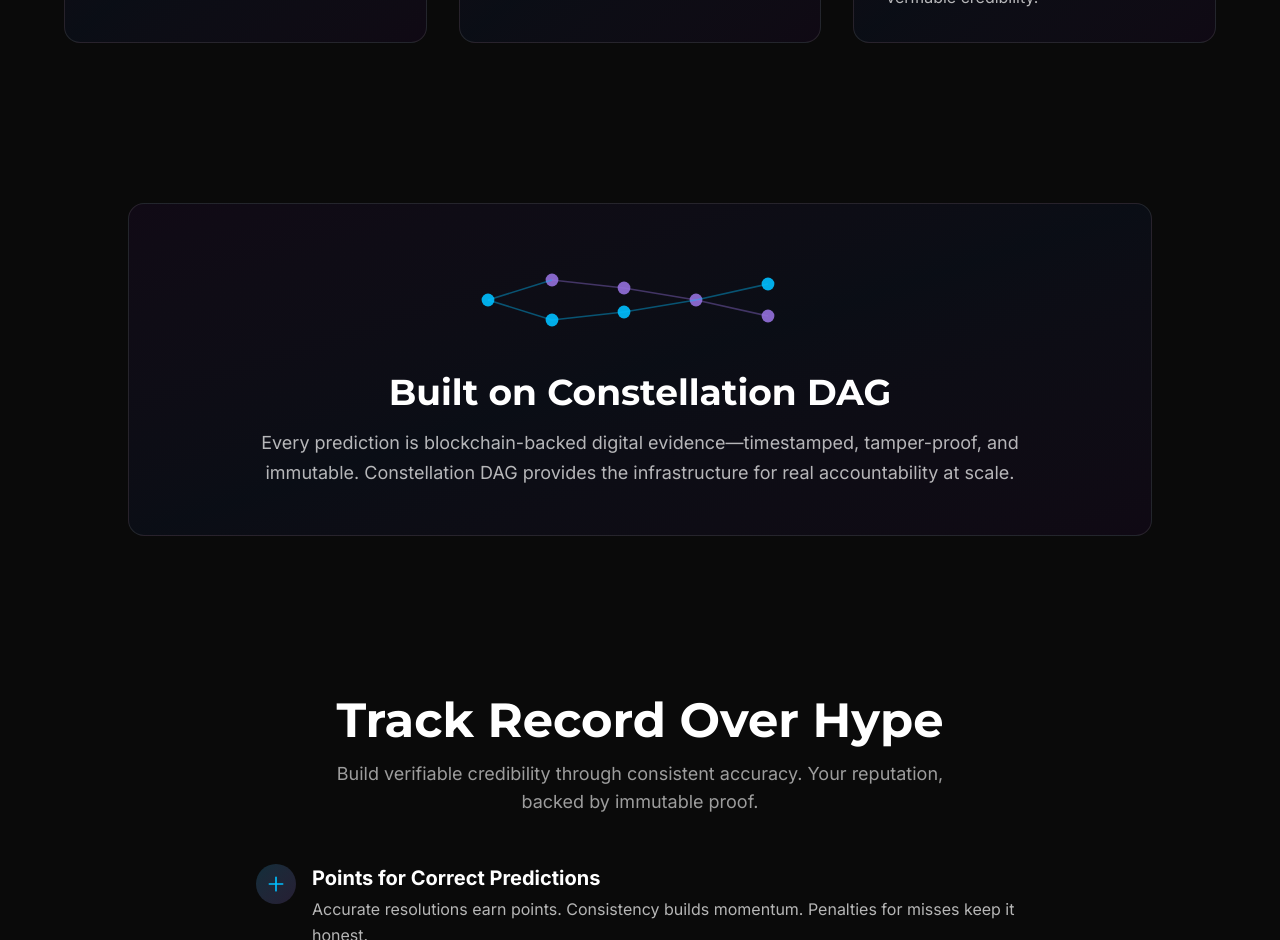
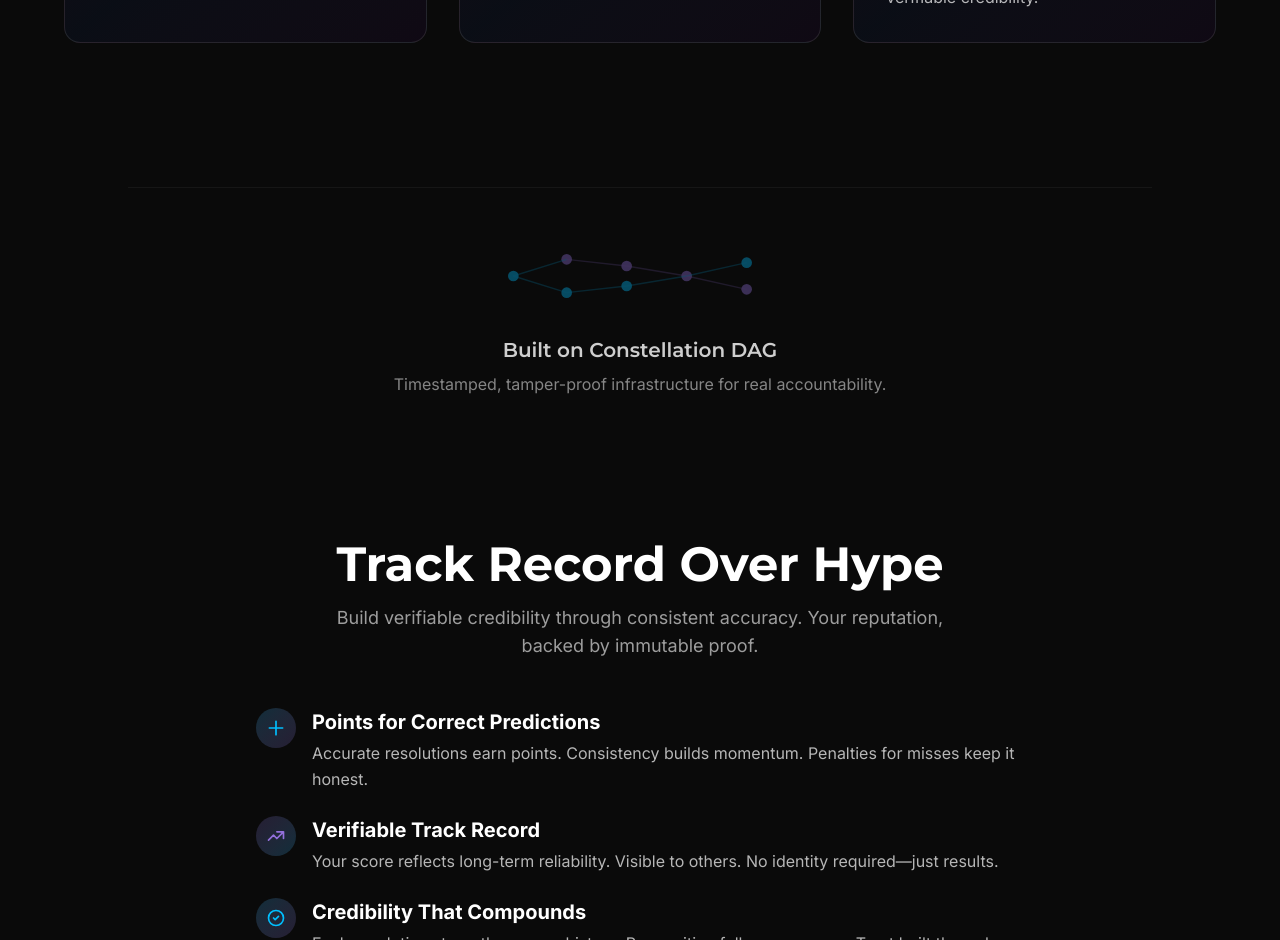
Before and after one commit to Boomchakalala/prooflocker, a Next.js app: page / in a window 1280 px wide. Shown: the part 1860-2800 px from the top of the page. Built offline with nearby package versions, Linux system fonts and the light colour scheme; no server answers.

Commit message:
Sandbox autosave

```diff
--- a/src/components/ConstellationSection.tsx
+++ b/src/components/ConstellationSection.tsx
@@ -1,11 +1,11 @@
 export default function ConstellationSection() {
   return (
-    <div className="relative z-10 py-12 md:py-16 px-6 bg-[#0a0a0a]">
+    <div className="relative z-10 py-10 md:py-12 px-6 bg-[#0a0a0a]">
       <div className="max-w-5xl mx-auto">
-        <div className="bg-gradient-to-br from-purple-600/5 via-blue-600/5 to-purple-700/5 border border-white/10 rounded-2xl p-8 md:p-12">
+        <div className="border-t border-white/5 pt-10 md:pt-12">
           {/* DAG Diagram */}
-          <div className="flex justify-center mb-6">
-            <svg className="w-full max-w-[400px] md:max-w-[500px] h-20 md:h-24" viewBox="0 0 500 120" fill="none" xmlns="http://www.w3.org/2000/svg">
+          <div className="flex justify-center mb-5">
+            <svg className="w-full max-w-[320px] md:max-w-[400px] h-16 md:h-20 opacity-40" viewBox="0 0 500 120" fill="none" xmlns="http://www.w3.org/2000/svg">
               {/* Nodes */}
               <circle cx="60" cy="60" r="8" fill="#00bfff" opacity="0.9" />
               <circle cx="140" cy="35" r="8" fill="#9370db" opacity="0.9" />
@@ -29,13 +29,13 @@ export default function ConstellationSection() {
           </div>
 
           {/* Heading */}
-          <h2 className="text-2xl md:text-4xl font-bold text-center text-white mb-4" style={{ fontFamily: 'var(--font-montserrat)' }}>
+          <h3 className="text-lg md:text-xl font-semibold text-center text-white/80 mb-2" style={{ fontFamily: 'var(--font-montserrat)' }}>
             Built on Constellation DAG
-          </h2>
+          </h3>
 
           {/* Description */}
-          <p className="text-base md:text-lg text-white/70 text-center max-w-3xl mx-auto leading-relaxed">
-            Every prediction is blockchain-backed digital evidence—timestamped, tamper-proof, and immutable. Constellation DAG provides the infrastructure for real accountability at scale.
+          <p className="text-sm md:text-base text-white/50 text-center max-w-2xl mx-auto">
+            Timestamped, tamper-proof infrastructure for real accountability.
           </p>
         </div>
       </div>
```
